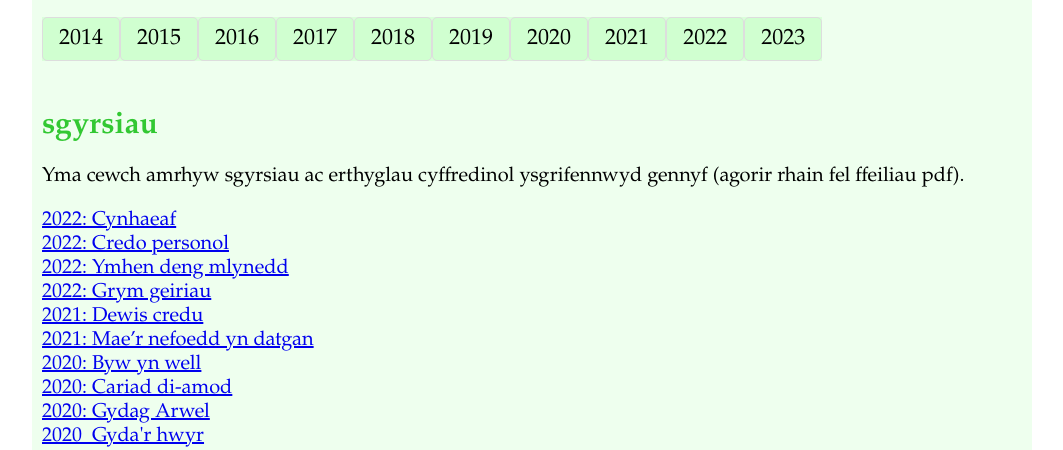
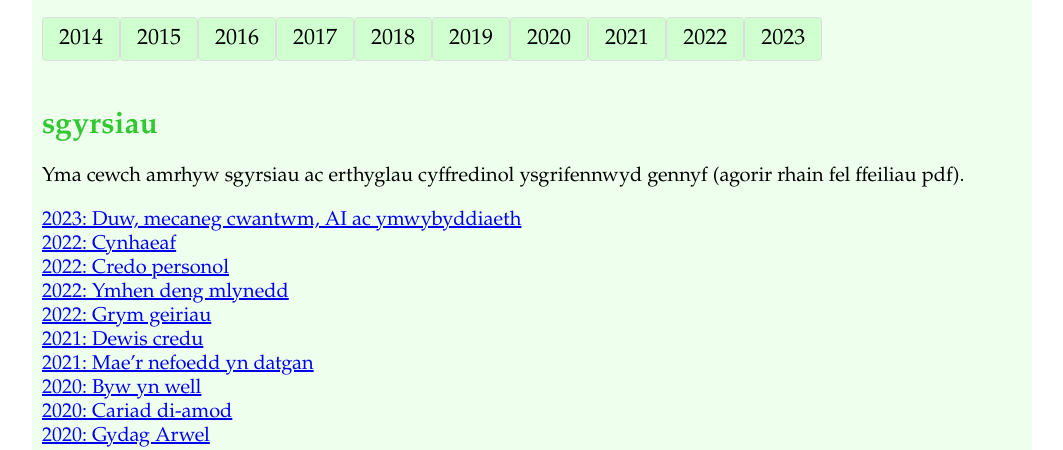
Before and after one commit to ygraigarw/ygraigarw.github.io, a plain HTML site: page barddoni.html in a window 1280 px wide. Shown: the part 650-1100 px from the top of the page, without its empty margins (108-1171 px from the left). Drawn offline with Linux system fonts and the light colour scheme.

Commit message:
Iwerddon a sgwrs CwantwmAI

```diff
--- a/barddoni.html
+++ b/barddoni.html
@@ -180,6 +180,7 @@ Craig côf, 'sdim dianc rhag hon.</br>
 
 <p>Yma cewch amrhyw sgyrsiau ac erthyglau cyffredinol ysgrifennwyd gennyf (agorir rhain fel ffeiliau pdf).</p>
 
+<a href="2023_CwantwmAIYmwybyddiaethADuw.pdf">2023: Duw, mecaneg cwantwm, AI ac ymwybyddiaeth</a></br>
 <a href="2022_Cynhaeaf.pdf">2022: Cynhaeaf</a></br>
 <a href="2022_Credo.pdf">2022: Credo personol</a></br>
 <a href="2022_DengMlynedd.pdf">2022: Ymhen deng mlynedd</a></br>
```
Also changed, not shown: 2 other files.
